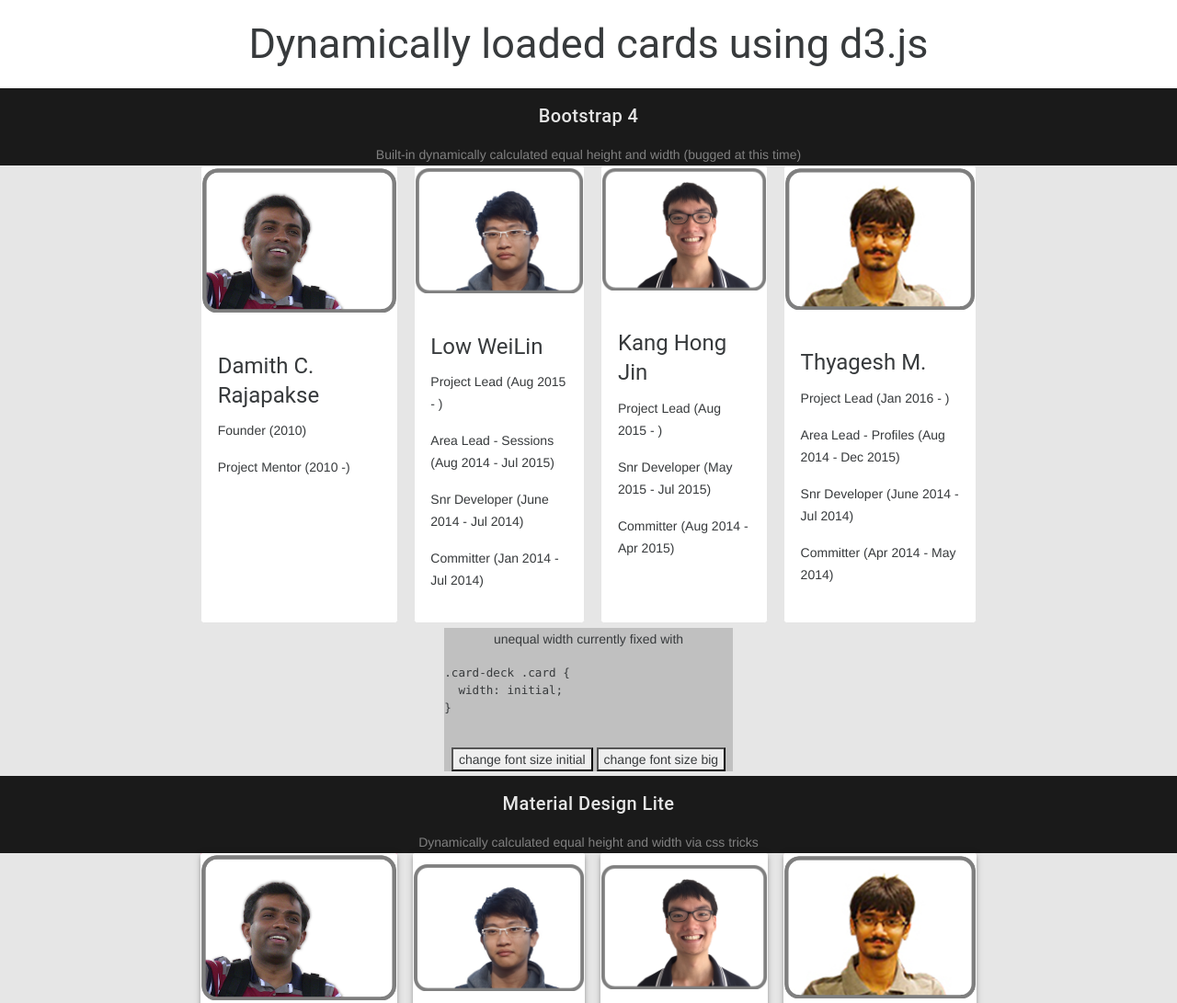
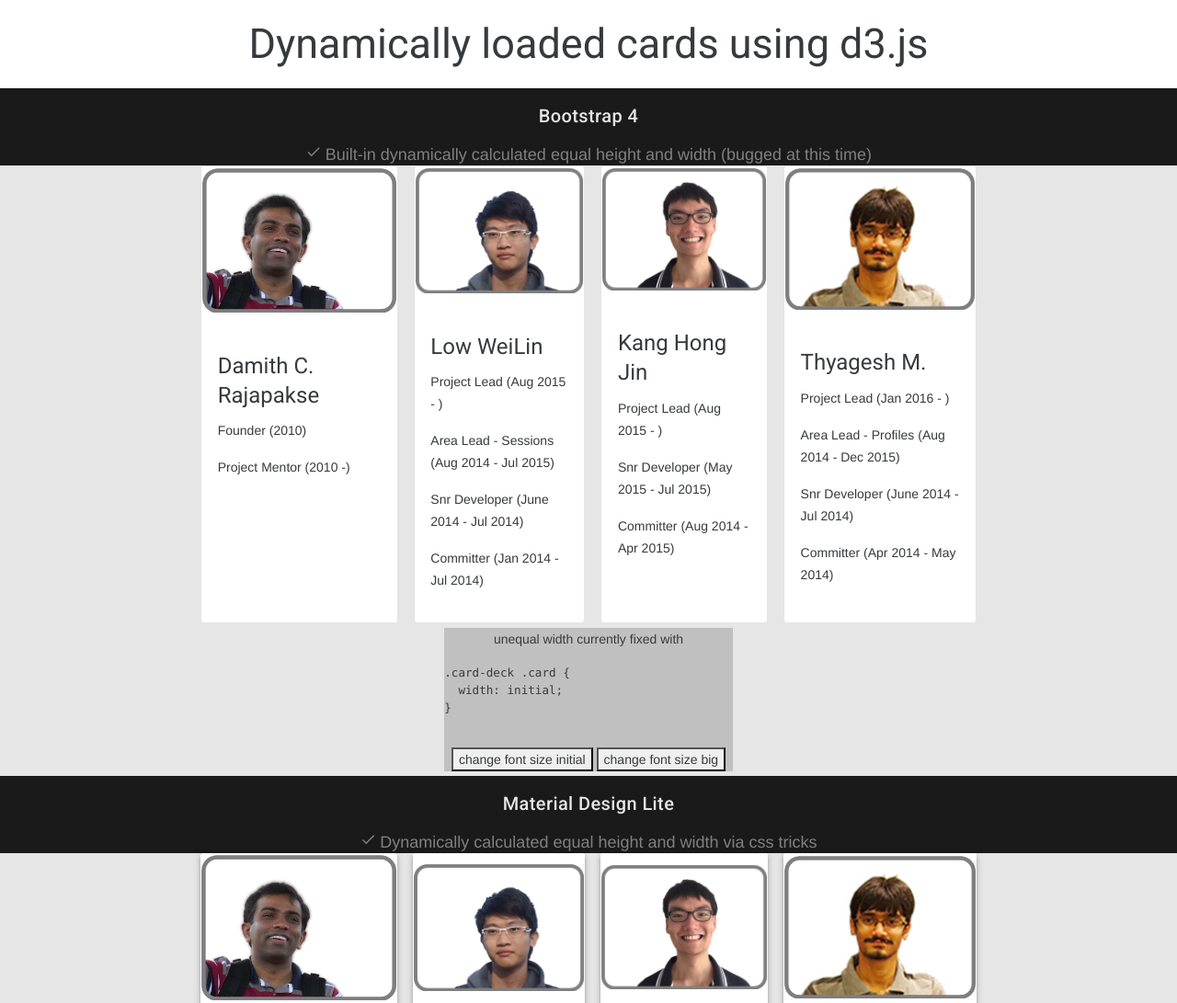
Before and after one commit to paradite/d3card, a plain HTML site: page index.html in a window 1280 px wide. Shown: the top 1091 px of the page at 92% size. Drawn offline with Linux system fonts and the light colour scheme.

Commit message:
added some icons

```diff
--- a/css/styles.scss
+++ b/css/styles.scss
@@ -3,6 +3,15 @@ $dark: lighten(black, 10%);
 $dark-light: lighten(black, 50%);
 
 $light: lighten($dark, 80%);
+
+.material-icons.md-18 { font-size: 18px; }
+.material-icons.md-24 { font-size: 24px; }
+.material-icons.md-36 { font-size: 36px; }
+.material-icons.md-48 { font-size: 48px; }
+
+.inline-text {
+  display: inline;
+}
 
 .material-wrapper {
   display: table;
@@ -39,5 +48,8 @@ $light: lighten($dark, 80%);
   .subtitle-text {
     margin: 0;
     color: $dark-light;
+    p {
+      font-size: 18px;
+    }
   }
 }
--- a/index.html
+++ b/index.html
@@ -11,6 +11,7 @@
   <link rel="stylesheet" href="css/vendor/material.min.css">
   <script src="js/vendor/material.min.js"></script>
   <link rel="stylesheet" href="https://fonts.googleapis.com/icon?family=Material+Icons">
+  <link rel="stylesheet" href="http://fonts.googleapis.com/css?family=Roboto:300,400,500,700" type="text/css">
   <link rel="stylesheet" href="css/styles.css">
 </head>
 
@@ -18,11 +19,14 @@
   <h2 class="site-title">Dynamically loaded cards using d3.js</h2>
   <div class="container-fluid title">
     <h5 class="title-text">Bootstrap 4</h5>
-    <p class="subtitle-text">Built-in dynamically calculated equal height and width (bugged at this time)</p>
+    <div class="subtitle-text">
+      <i class="material-icons md-18">done</i>
+      <p class="inline-text">Built-in dynamically calculated equal height and width (bugged at this time)</p>
+    </div>
   </div>
   <div class="container-fluid section">
     <div class="main-container-bootstrap"></div>
-    <div style="">
+    <div>
       <div style="margin: 5px auto; width: 25%; background-color: silver; text-align: center;">
         <p>unequal width currently fixed with</p>
         <pre style="text-align: left;">
@@ -37,7 +41,10 @@
   </div>
   <div class="container-fluid title">
     <h5 class="title-text">Material Design Lite</h5>
-    <p class="subtitle-text">Dynamically calculated equal height and width via css tricks</p>
+    <div class="subtitle-text">
+      <i class="material-icons md-18">done</i>
+      <p class="inline-text">Dynamically calculated equal height and width via css tricks</p>
+    </div>
   </div>
   <div class="container-fluid section">
     <div class="main-container-material"></div>
```
Also changed, not shown: css/styles.css, 1 other file.
